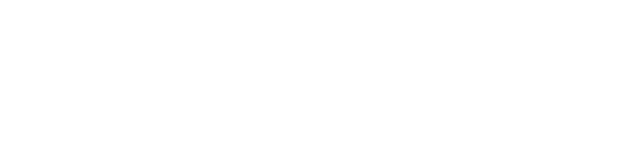
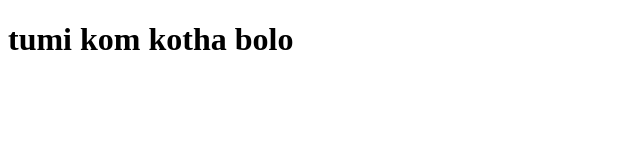
Before and after one commit to nadimsharif/my-code, a plain HTML site: page index.html in a window 1280 px wide. Shown: the whole page, without its empty margins (0-640 px from the left). Drawn offline with Linux system fonts and the light colour scheme.

Commit message:
kotha kom

```diff
--- a/index.html
+++ b/index.html
@@ -7,6 +7,7 @@
     <title>github e cholo</title>
 </head>
 <body>
+    <h1>tumi kom kotha bolo</h1>
 
 </body>
 </html>
```
